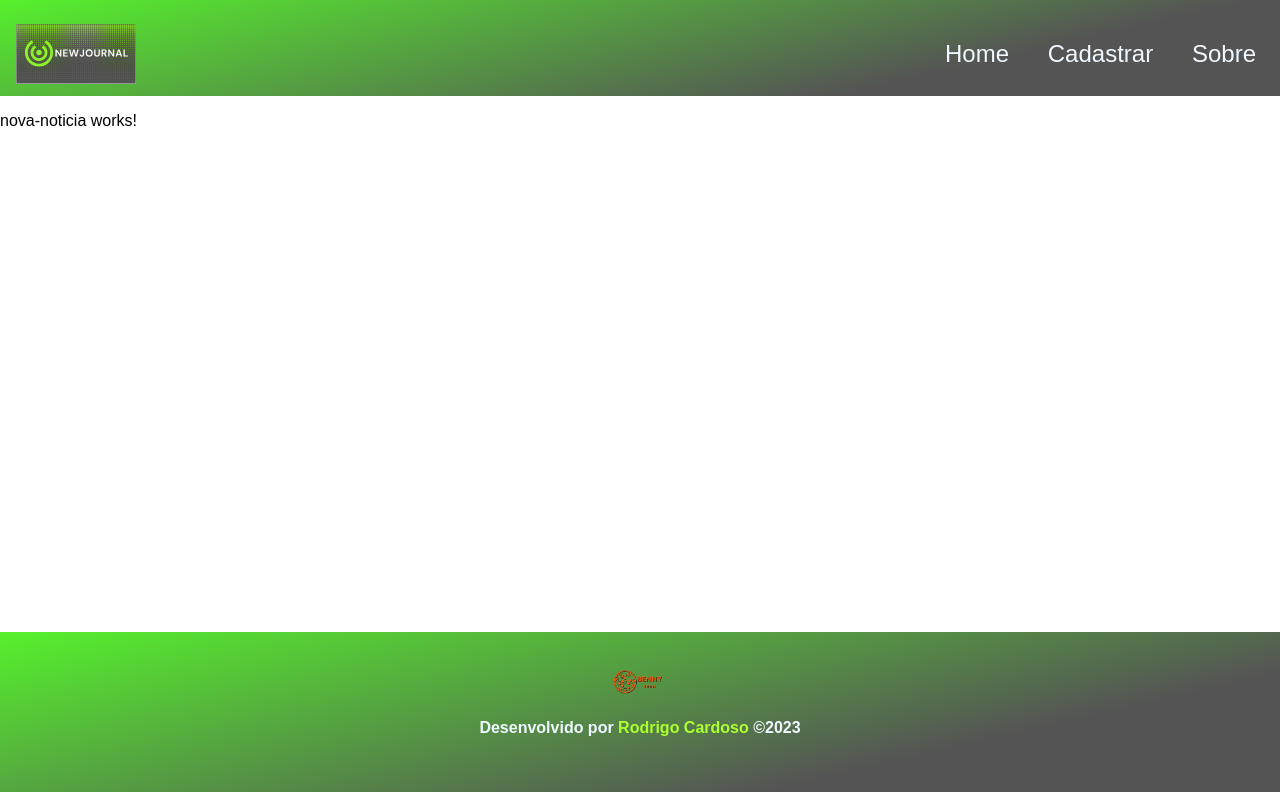
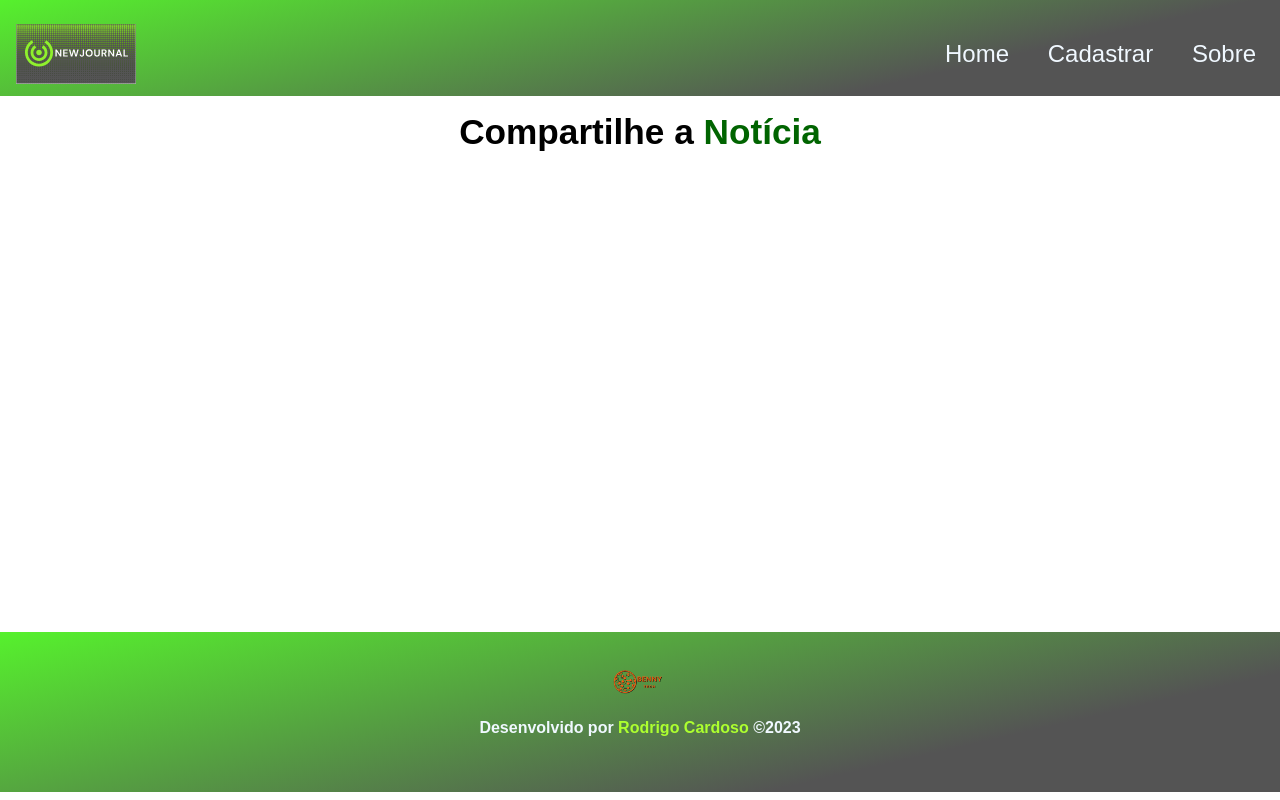
Before and after one commit to Rodrigopca42/newjournal-front, an Angular app: page /noticia/nova in a window 1280 px wide. Built offline with nearby package versions, Linux system fonts and the light colour scheme.

Commit message:
Componente notícia-form criado

```diff
--- a/src/app/app.module.ts
+++ b/src/app/app.module.ts
@@ -8,6 +8,7 @@ import { FooterComponent } from './components/footer/footer.component';
 import { AboutComponent } from './components/pages/about/about.component';
 import { HomeComponent } from './components/pages/home/home.component';
 import { NovaNoticiaComponent } from './components/pages/nova-noticia/nova-noticia.component';
+import { NoticiaFormComponent } from './components/noticia-form/noticia-form.component';
 
 @NgModule({
   declarations: [
@@ -16,7 +17,8 @@ import { NovaNoticiaComponent } from './components/pages/nova-noticia/nova-notic
     FooterComponent,
     AboutComponent,
     HomeComponent,
-    NovaNoticiaComponent
+    NovaNoticiaComponent,
+    NoticiaFormComponent
   ],
   imports: [
     BrowserModule,
--- /dev/null
+++ b/src/app/components/noticia-form/noticia-form.component.html
@@ -0,0 +1 @@
+<p>noticia-form works!</p>
--- a/src/app/components/pages/nova-noticia/nova-noticia.component.css
+++ b/src/app/components/pages/nova-noticia/nova-noticia.component.css
@@ -0,0 +1,9 @@
+h2{
+  text-align: center;
+  margin: 1rem;
+  font-size: 2.2rem;
+}
+
+h2 span{
+  color: darkgreen;
+}
--- a/src/app/components/pages/nova-noticia/nova-noticia.component.html
+++ b/src/app/components/pages/nova-noticia/nova-noticia.component.html
@@ -1 +1 @@
-<p>nova-noticia works!</p>
+<h2>Compartilhe a <span>Notícia</span></h2>
```
Also changed, not shown: src/app/components/noticia-form/noticia-form.component.ts (added, +10 -0 lines), src/app/components/noticia-form/noticia-form.component.css (added), 1 other file (tests, documents, lock files or other folders).
